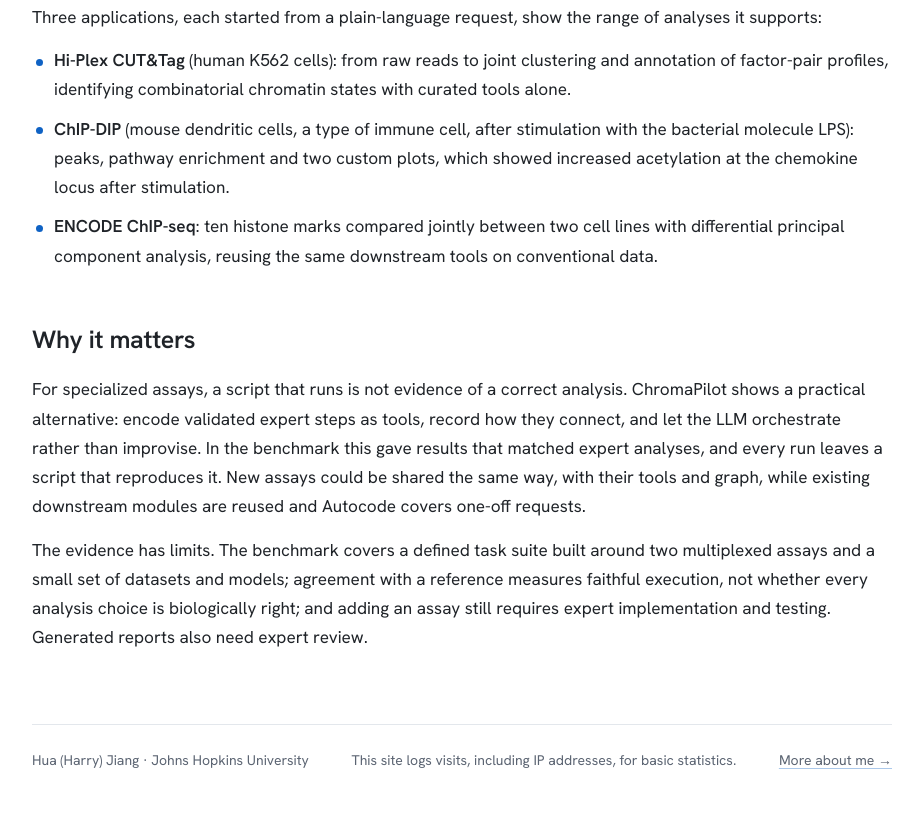
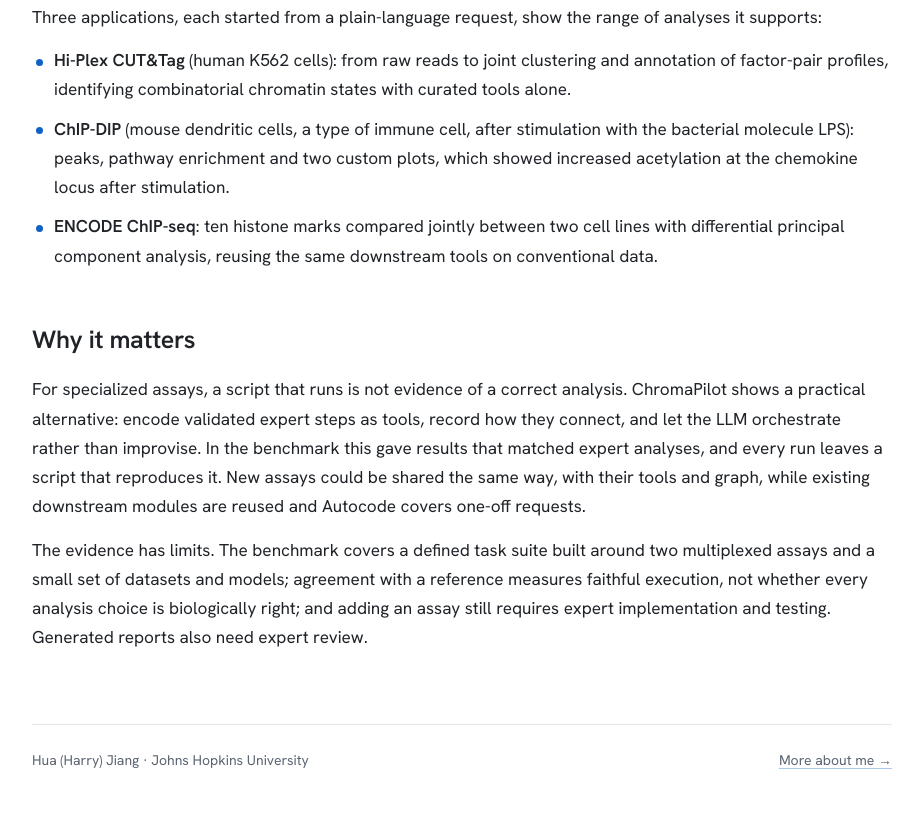
Before and after one commit to J041120h/J041120h.github.io, a plain HTML site: page chromapilot/index.html in a window 1280 px wide. Shown: the part 5338-6151 px from the top of the page, without its empty margins (178-1101 px from the left). Drawn offline with Linux system fonts and the light colour scheme.

Commit message:
Remove footer note about visit logging
Co-Authored-By: Claude Opus 5.5 <noreply@anthropic.com>

```diff
--- a/chromapilot/index.html
+++ b/chromapilot/index.html
@@ -78,7 +78,7 @@ document.documentElement.setAttribute('data-theme',t);})();
 
 </main>
 
-<footer><span>Hua (Harry) Jiang · Johns Hopkins University</span><span>This site logs visits, including IP addresses, for basic statistics.</span><a href="../">More about me →</a></footer>
+<footer><span>Hua (Harry) Jiang · Johns Hopkins University</span><a href="../">More about me →</a></footer>
 
 <script>
 (function(){
```
Also changed, not shown: hackathon/index.html (+1 -1 lines), index.html (+1 -1 lines), resonate/index.html (+1 -1 lines), sampledisco/index.html (+1 -1 lines), ugt94e13/index.html (+1 -1 lines).
